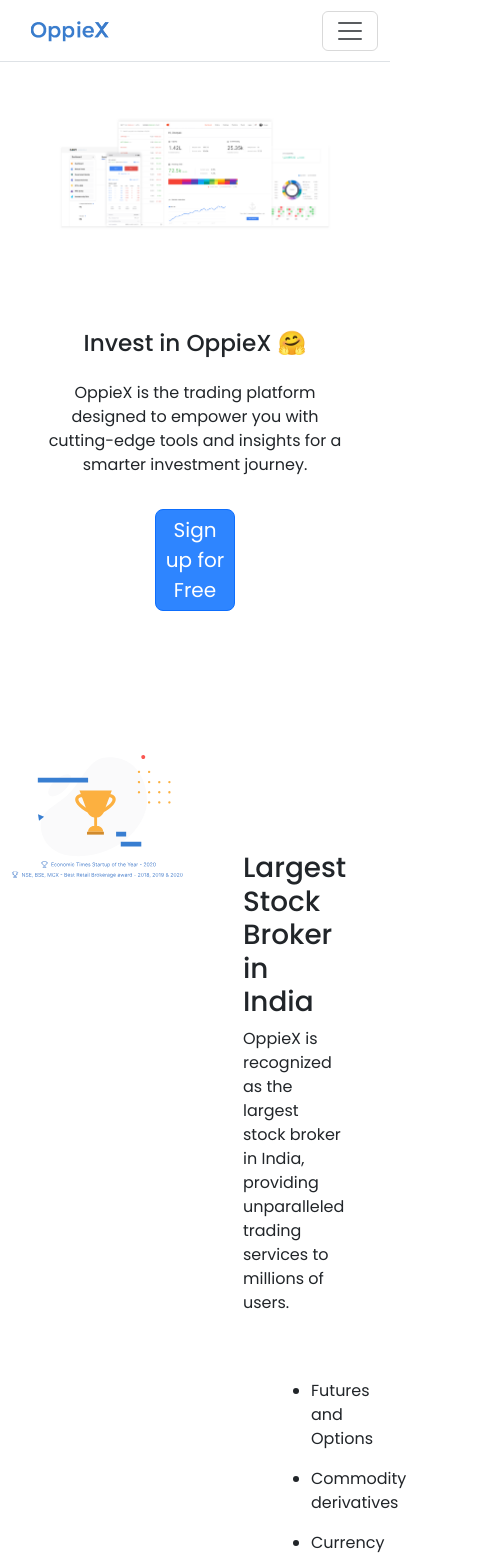
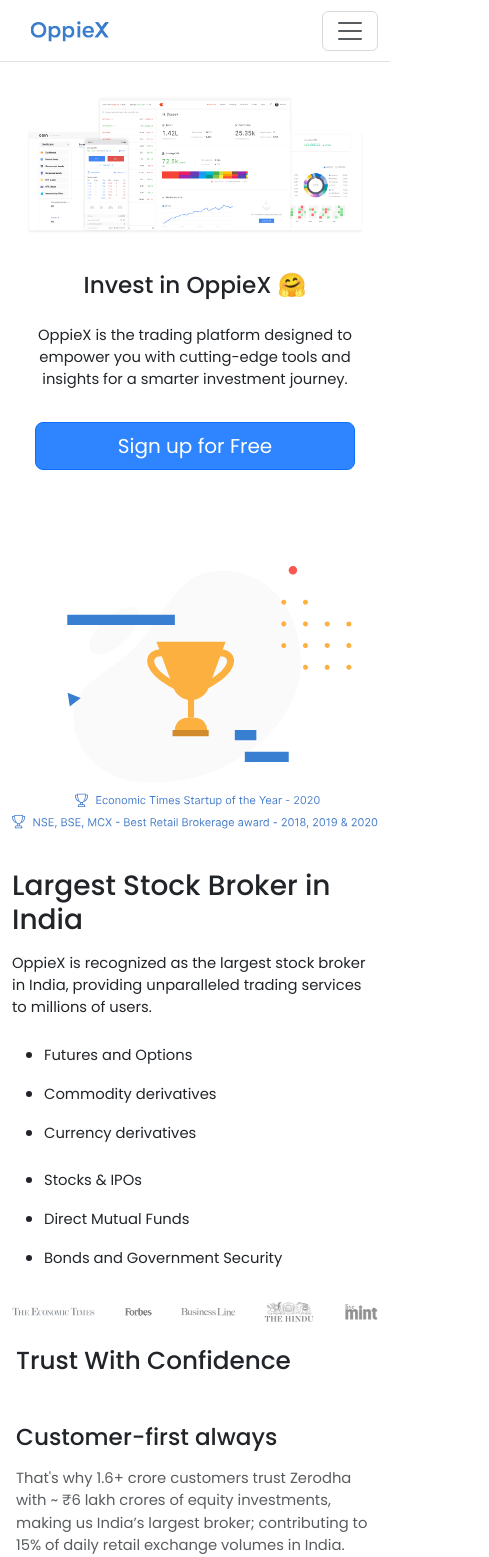
Before and after one commit to omprakash970/OppieX_X, a React (Vite) app in the folder frontend/: page / in a window 390 px wide. Shown: the top 1557 px of the page, 489 px wide, since content can reach past the window. Built offline with nearby package versions, Linux system fonts and the light colour scheme.

Commit message:
added responsive nature

```diff
--- a/frontend/src/App.jsx
+++ b/frontend/src/App.jsx
@@ -1,5 +1,6 @@
-import { useState } from "react";
+
 import HomePage from "./landing_page/Home/HomePage";
+import { BrowserRouter, Routes, Route } from "react-router-dom";
 
 function App() {
   return (
--- a/frontend/src/landing_page/Footer.jsx
+++ b/frontend/src/landing_page/Footer.jsx
@@ -14,11 +14,11 @@
         {/* centered content */}
         <div className="container" style={{ padding: "30px" }}>
           <div className="row">
-            <div className="col">
+            <div className="col-12 col-md-3">
               <img
                 src="/Media/Gemini_Generated_Image_5b2zim5b2zim5b2z-removebg-preview.png"
                 alt="OppieX Logo"
-                className="mb-3"
+                className="mb-3 img-fluid"
                 style={{ height: "40px" }}
               />
               {/* Social icons */}
@@ -52,7 +52,7 @@
               </p>
             </div>
 
-            <div className="col">
+            <div className="col-12 col-md-3">
               <p>Account</p>
               <ul style={{ listStyleType: "none", paddingLeft: 0, paddingTop: "10px" }}>
                 <li className="mb-2" style={{ padding: "2px", color: " #666" }}>
@@ -82,7 +82,7 @@
               </ul>
             </div>
 
-            <div className="col">
+            <div className="col-12 col-md-3">
               <p>Support</p>
               <ul style={{ listStyleType: "none", paddingLeft: 0, paddingTop: "10px" }}>
                 <li className="mb-2" style={{ padding: "2px", color: " #666" }}>
@@ -112,7 +112,7 @@
               </ul>
             </div>
 
-            <div className="col">
+            <div className="col-12 col-md-3">
               <p>Quick Links</p>
               <ul style={{ listStyleType: "none", paddingLeft: 0, paddingTop: "10px" }}>
                 <li className="mb-2" style={{ padding: "2px", color: " #666" }}>
--- a/frontend/src/landing_page/Home/Awards.jsx
+++ b/frontend/src/landing_page/Home/Awards.jsx
@@ -1,25 +1,21 @@
 function Awards() {
   return (
     <div className="container mt-5">
-      <div className="row align-items-start">
-        <div className="col-6">
-          <img
-            src="./public/Media/largestBroker.svg"
-            alt="Awards Image"
-            className="mb-5 img-fluid"
-          />
+      <div className="row align-items-center">
+        <div className="col-12 col-md-6 mb-4 mb-md-0">
+          <img src="/Media/largestBroker.svg" alt="Awards Image" className="img-fluid" />
         </div>
 
-        <div className="col-6 p-5 mt-5">
-          <h1>Largest Stock Broker in India</h1>
+        <div className="col-12 col-md-6 pt-3 pt-md-5 mt-md-3">
+          <h1 className="mb-3">Largest Stock Broker in India</h1>
           <p>
             OppieX is recognized as the largest stock broker in India, providing unparalleled
             trading services to millions of users.
           </p>
 
           <div className="row">
-            <div className="col-6 p-5 ">
-              <ul>
+            <div className="col-12 col-sm-6 pt-2 pt-md-4">
+              <ul className="mb-0">
                 <li>
                   <p>Futures and Options</p>
                 </li>
@@ -32,8 +28,8 @@
               </ul>
             </div>
 
-            <div className="col-6 p-5">
-              <ul>
+            <div className="col-12 col-sm-6 pt-2 pt-md-4">
+              <ul className="mb-0">
                 <li>
                   <p>Stocks & IPOs</p>
                 </li>
@@ -47,12 +43,7 @@
             </div>
           </div>
 
-          <img
-            style={{ width: "80%" }}
-            src="./public/Media/pressLogos.png"
-            alt="Awards Badges"
-            className="mt-1 img-fluid"
-          />
+          <img src="/Media/pressLogos.png" alt="Awards Badges" className="mt-3 img-fluid" />
         </div>
       </div>
     </div>
--- a/frontend/src/landing_page/Home/Hero.jsx
+++ b/frontend/src/landing_page/Home/Hero.jsx
@@ -1,26 +1,23 @@
 import React from "react";
 function Hero() {
   return (
-    <div className="container p-5" mb-5>
+    <div className="container py-4 py-md-5 mb-5">
       <div className="row text-center">
-        <img src="./public/Media/homeHero.png" alt="Hero Image" className="mb-5"></img>
-        <h1 className="mt-5 fs-3">
-          Invest in OppieX 🤗
-        </h1>
+        <img src="/Media/homeHero.png" alt="Hero Image" className="mb-4 img-fluid" />
+        <h1 className="mt-2 fs-3">Invest in OppieX 🤗</h1>
         <p className="mt-3">
           OppieX is the trading platform designed to empower you with cutting-edge tools and
           insights for a smarter investment journey.
         </p>
         <button
-          className="btn btn-primary fs-5 mt-3 mb-5"
+          className="btn btn-primary fs-5 mt-3 mb-4 d-block mx-auto"
           style={{
-            width: "25%",
-            margin: "0 auto",
             borderRadius: "8px",
-            padding: "5px",
+            padding: "8px 12px",
             color: "white",
-             backgroundColor:"#2e85ff",
-             fontStyle:"bold"
+            backgroundColor: "#2e85ff",
+            maxWidth: "320px",
+            width: "100%",
           }}
         >
           Sign up for Free
--- a/frontend/src/landing_page/Home/Stats.jsx
+++ b/frontend/src/landing_page/Home/Stats.jsx
@@ -2,8 +2,8 @@
 function Stats() {
   return (
     <div className="container">
-      <div className="row p-5">
-        <div className="col-6 p-5">
+      <div className="row py-4 py-md-5">
+        <div className="col-12 col-md-6 px-3 px-md-5">
           <h1 className="fs-2 mb-5">Trust With Confidence</h1>
           <h3 className="fs-3 mb-3">Customer-first always</h3>
           <p className="text-muted">
@@ -27,16 +27,17 @@
             actively help you do better with your money.
           </p>
         </div>
-        <div className="col-6">
-          <img src="./public/Media/ecosystem.png" alt="Stats Image" className="img-fluid" />
+        <div className="col-12 col-md-6">
+          <img src="/Media/ecosystem.png" alt="Stats Image" className="img-fluid mb-3 mb-md-4" />
 
           <div className="text-center">
-            <a style={{ textDecoration: "none" }} href="" className="mx-5">
-              Explore our products <i class="fa fa-long-arrow-right" aria-hidden="true"></i>{" "}
+            <a style={{ textDecoration: "none" }} href="" className="mx-3 mx-md-5">
+              Explore our products{" "}
+              <i className="fa fa-long-arrow-right" aria-hidden="true"></i>{" "}
             </a>
 
-            <a style={{ textDecoration: "none" }} href="">
-              Try Kite demo <i class="fa fa-long-arrow-right" aria-hidden="true"></i>
+            <a style={{ textDecoration: "none" }} href="" className="mx-3 mx-md-0">
+              Try Kite demo <i className="fa fa-long-arrow-right" aria-hidden="true"></i>
             </a>
           </div>
         </div>
--- a/frontend/src/main.jsx
+++ b/frontend/src/main.jsx
@@ -3,6 +3,7 @@
 
 import App from "./App.jsx";
 import "./styles/fonts.css";
+import "./styles/responsive.css";
 
 createRoot(document.getElementById("root")).render(
   <StrictMode>
--- /dev/null
+++ b/frontend/src/styles/responsive.css
@@ -0,0 +1,62 @@
+/* Global responsive enhancements */
+* {
+  box-sizing: border-box;
+}
+
+img,
+video,
+canvas,
+svg {
+  max-width: 100%;
+  height: auto;
+}
+
+/* Responsive typography using clamp */
+h1 {
+  font-size: clamp(1.75rem, 2.5vw + 1rem, 3rem);
+}
+h2 {
+  font-size: clamp(1.5rem, 2vw + 0.8rem, 2.5rem);
+}
+h3 {
+  font-size: clamp(1.25rem, 1.5vw + 0.7rem, 2rem);
+}
+h4 {
+  font-size: clamp(1.125rem, 1.2vw + 0.6rem, 1.5rem);
+}
+h5 {
+  font-size: clamp(1rem, 1vw + 0.5rem, 1.25rem);
+}
+h6 {
+  font-size: clamp(0.9rem, 0.8vw + 0.45rem, 1rem);
+}
+p {
+  font-size: clamp(0.9rem, 0.5vw + 0.8rem, 1rem);
+}
+
+/* Spacing utilities for sections */
+.section {
+  padding: 32px 0;
+}
+@media (min-width: 992px) {
+  .section {
+    padding: 56px 0;
+  }
+}
+
+/* Footer tweaks */
+.footer-icons a {
+  display: inline-flex;
+  align-items: center;
+}
+.footer-divider {
+  border-top: 1px solid rgba(0, 0, 0, 0.08);
+  margin: 12px 0;
+}
+
+/* Ensure navbar items wrap nicely on smaller screens */
+@media (max-width: 991.98px) {
+  .navbar-nav {
+    gap: 10px;
+  }
+}
```
